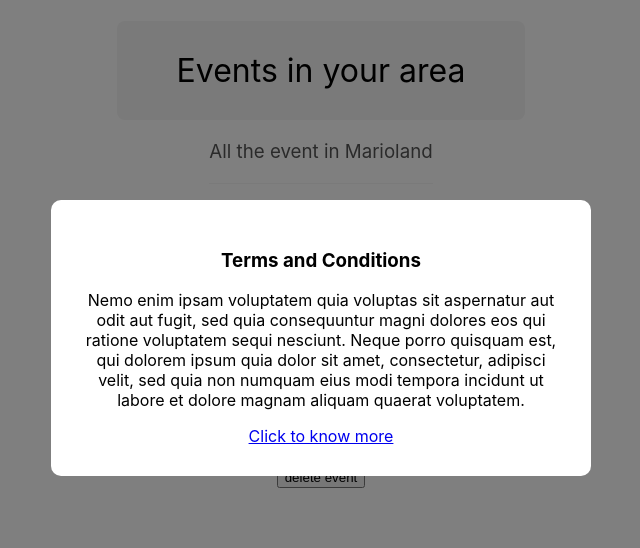
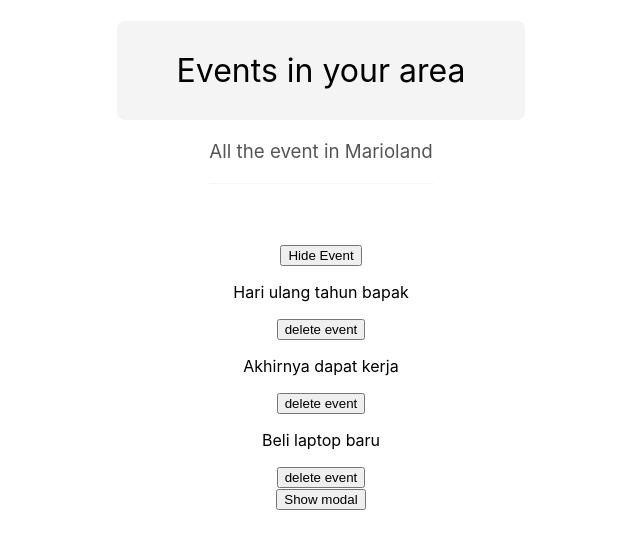
Before and after one commit to danielchwi/react-u-1, a React (Create React App) app: page / in a window 1280 px wide. Shown: the top 548 px of the page, without its empty margins (319-959 px from the left). Built offline with nearby package versions, Linux system fonts and the light colour scheme.

Commit message:
passing function props to components

```diff
--- a/src/App.js
+++ b/src/App.js
@@ -4,6 +4,7 @@ import Title from './components/Title';
 import Modal from './components/Modal';
 
 const App= () =>  {
+  const [showModal, setShowModal] = useState(false)
   const [showEvents, setShowEvents] = useState(true)
   const [events, setEvents] = useState([
     {name: "Hari ulang tahun bapak", id: 1},
@@ -18,6 +19,11 @@ const App= () =>  {
       })
     })
   }
+
+  const handleModalClose = () => {
+    setShowModal(false)
+  }
+
   const subtitle = "All the event in Marioland"
 
   return (
@@ -39,11 +45,15 @@ const App= () =>  {
           <button onClick={() => handleClick(event.id)}>delete event</button>
         </div>
       ))}
-      <Modal>
+
+      {showModal && <Modal handleModalClose={handleModalClose} >
         <h3>Terms and Conditions</h3>
-        <p>Nemo enim ipsam voluptatem quia voluptas sit aspernatur aut odit aut fugit, sed quia consequuntur magni dolores eos qui ratione voluptatem sequi nesciunt. Neque porro quisquam est, qui dolorem ipsum quia dolor sit amet, consectetur, adipisci velit, sed quia non numquam eius modi tempora incidunt ut labore et dolore magnam aliquam quaerat voluptatem.</p>
-        <a href='youtube.com'>Click to know more</a>
-      </Modal>
+        <p>Nemo enim ipsam voluptatem quia voluptas sit aspernatur aut odit aut fugit, sed quia consequuntur magni dolores eos qui ratione voluptatem sequi nesciunt. Neque porro quisquam est, qui dolorem ipsum quia dolor sit amet.</p>
+      </Modal>}
+
+      <div>
+        <button onClick={() => {setShowModal(true)}}>Show modal</button>
+      </div>
 
     </div>
   );
--- a/src/components/Modal.js
+++ b/src/components/Modal.js
@@ -1,10 +1,11 @@
 import './Modal.css'
 
-export default function Modal( {children} ) {
+export default function Modal( {children, handleModalClose} ) {
   return (
     <div className="modal-backdrop">
         <div className="modal">
             {children}
+            <button onClick={handleModalClose}>Close</button>
         </div>
     </div>
   )
```
